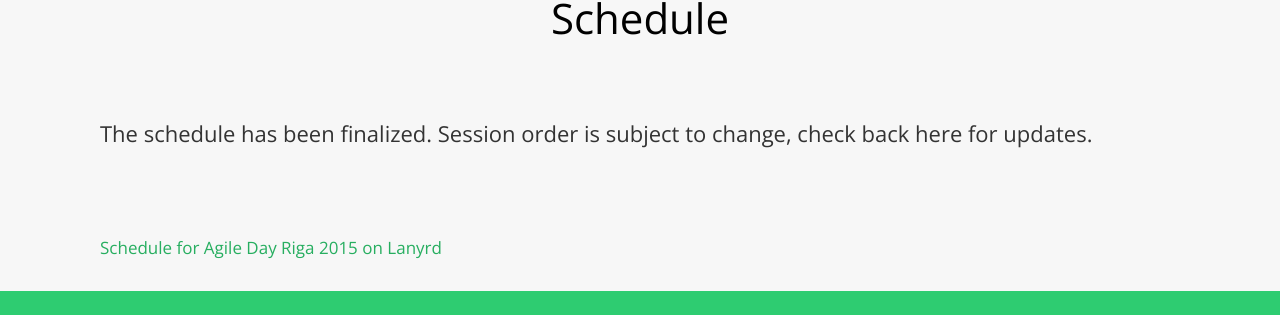
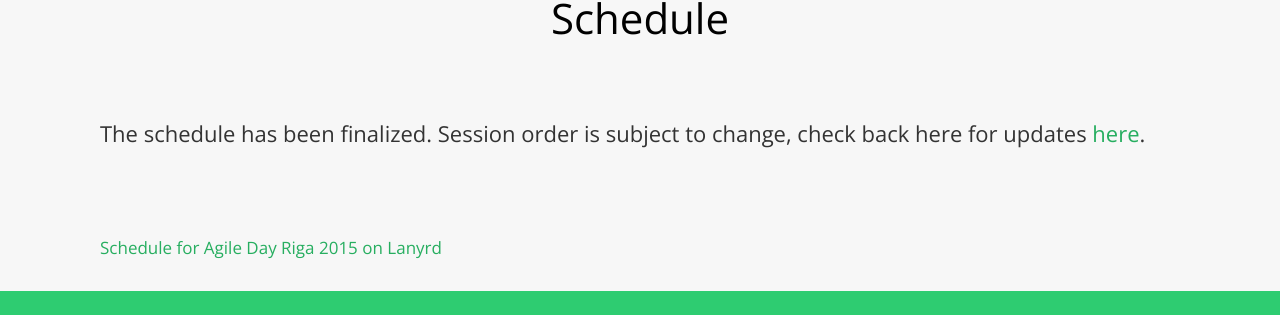
Before and after one commit to AgileLatvia/agiledayriga, a Jekyll site: the page built from index.html, in a window 1280 px wide and 900 px high, scrolled down 3251 px. Shown: the part 142-457 px from the top of the window. Built offline with Jekyll 4.4.1, drawn with Linux system fonts in a browser that asks for light colours; nearby versions of some CDN libraries; Markdown is read by kramdown in place of the engine named in the settings; a script that is not in the unit is left out; comment, search, counter and statistics services are not loaded.

Commit message:
Schedule as a grid added.

```diff
--- a/index.html
+++ b/index.html
@@ -153,7 +153,7 @@ title: Agile Day Riga 2015
     </div>
     <div class="inner-page row">
       <div class="col-md-12">
-        <p class="lead">The schedule has been finalized. Session order is subject to change, check back here for updates.</p>
+        <p class="lead">The schedule has been finalized. Session order is subject to change, check back here for updates <a href="http://lanyrd.com/2015/adr15/schedule/?day=may-23&fullscreen=1&view=grid" targer="_blank">here</a>.</p>
       </div>
     </div>
 
```
